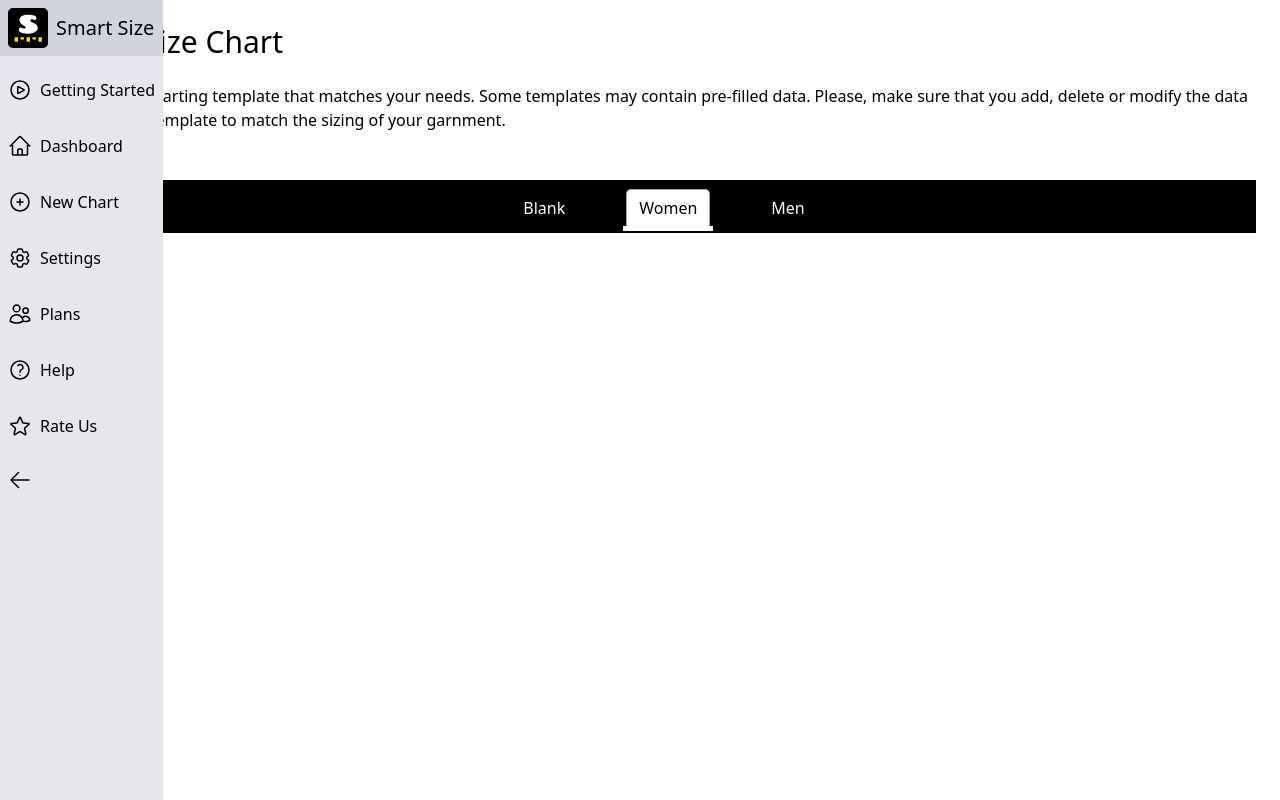
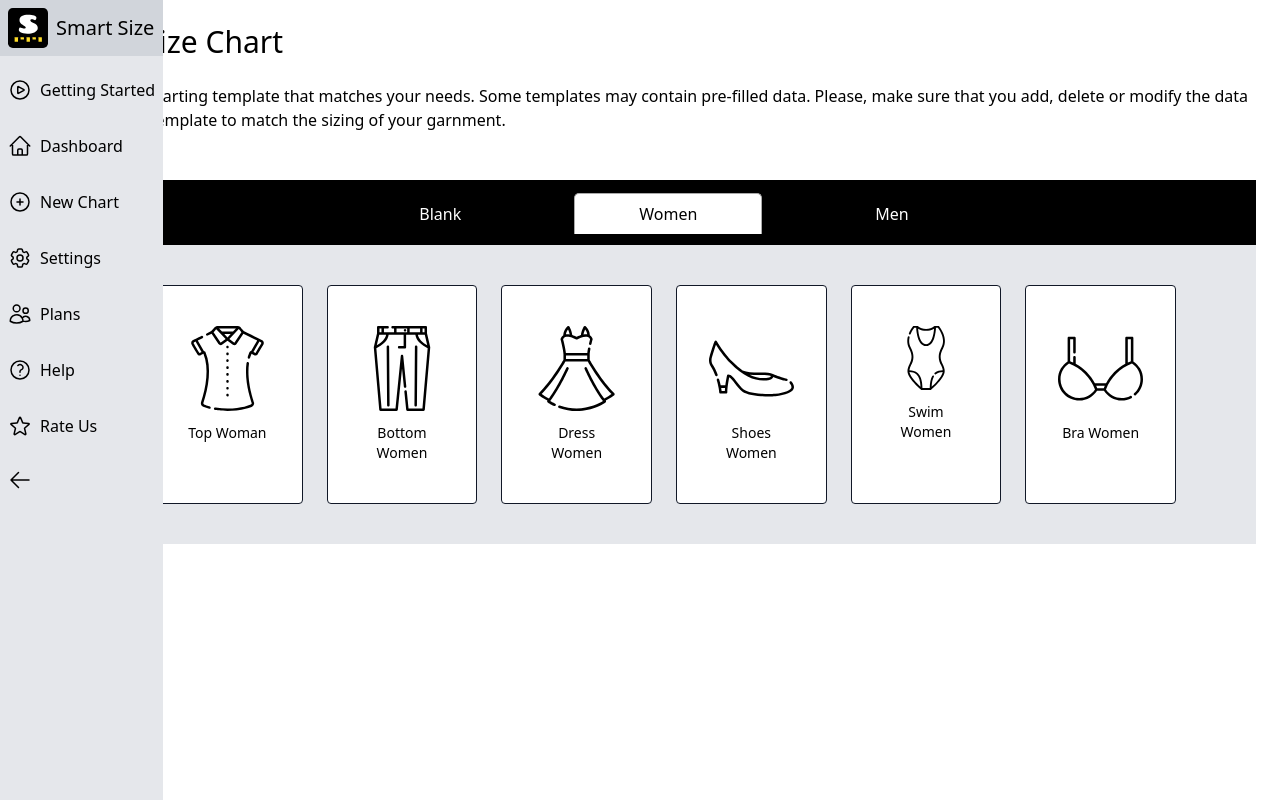
Before and after one commit to gaurabwebdev/explore-polaris, a React (Vite) app: page /new-size-chart in a window 1280 px wide. Both pictures are taken after a click on the tab "Women". Built offline with nearby package versions, Linux system fonts and the light colour scheme.

Commit message:
size slider done

```diff
--- /dev/null
+++ b/src/Components/SizeSilder/SizeSlider.css
@@ -0,0 +1,7 @@
+.category-tab-container > .react-tabs__tab{
+    padding: 0.5rem 4rem !important;
+}
+
+.category-tab-container > .react-tabs__tab--selected::after{
+    content: none;
+}
--- a/src/Components/SizeSilder/SizeSlider.jsx
+++ b/src/Components/SizeSilder/SizeSlider.jsx
@@ -1,6 +1,8 @@
 import React from "react";
 import { Tab, Tabs, TabList, TabPanel } from "react-tabs";
 import "react-tabs/style/react-tabs.css";
+
+import "./SizeSlider.css";
 
 const SizeSlider = () => {
   return (
@@ -8,7 +10,7 @@ const SizeSlider = () => {
       <div>
         <Tabs>
           <TabList
-            className={`flex justify-center items-center gap-12 bg-black py-2 text-white`}
+            className={`flex flex-col md:flex-row justify-center items-center gap-5 md:gap-12 bg-black py-3 text-white category-tab-container`}
           >
             <Tab>
               <p>Blank</p>
@@ -21,13 +23,146 @@ const SizeSlider = () => {
             </Tab>
           </TabList>
           <TabPanel>
-            <div className="px-12 py-3 flex justify-evenly items-center"></div>
+            <div className="px-20 py-10 grid grid-cols-2 md:grid-cols-3 lg:grid-cols-5 gap-6 text-center bg-gray-200">
+              <div className="bg-white border border-gray-900 px-8 py-10 rounded flex flex-col items-center">
+                <img
+                  src="/public/size-slider-img/blank-category/woman.a89832eb.svg"
+                  alt="women-icon"
+                />
+                <p className="text-sm font-medium capitalize mt-3">woman</p>
+              </div>
+              <div className="bg-white border border-gray-900 px-8 py-10 rounded flex flex-col items-center">
+                <img
+                  src="/public/size-slider-img/blank-category/man.aa6a4b32.svg"
+                  alt="men-icon"
+                />
+                <p className="text-sm font-medium capitalize mt-3">men</p>
+              </div>
+              <div className="bg-white border border-gray-900 px-8 py-10 rounded flex flex-col items-center">
+                <img
+                  src="/public/size-slider-img/blank-category/girl.631b4fed.svg"
+                  alt="girl-icon"
+                />
+                <p className="text-sm font-medium capitalize mt-3">girl</p>
+              </div>
+              <div className="bg-white border border-gray-900 px-8 py-10 rounded flex flex-col items-center">
+                <img
+                  src="/public/size-slider-img/blank-category/boy.e7476d7e.svg"
+                  alt="boy-icon"
+                />
+                <p className="text-sm font-medium capitalize mt-3">boy</p>
+              </div>
+              <div className="bg-white border border-gray-900 px-8 py-10 rounded flex flex-col items-center">
+                <img
+                  className="w-16 h-16"
+                  src="/public/size-slider-img/blank-category/ilu_lean.a3c749ad.svg"
+                  alt="blank-icon"
+                />
+                <p className="text-sm font-medium capitalize mt-3">
+                  blank size chart
+                </p>
+              </div>
+            </div>
           </TabPanel>
           <TabPanel>
-            <div className="px-12 py-3"></div>
+            <div className="px-20 py-10 grid grid-cols-2 md:grid-cols-4 lg:grid-cols-6 gap-6 text-center bg-gray-200">
+              <div className="bg-white border border-gray-900 px-8 py-10 rounded flex flex-col items-center">
+                <img
+                  src="/public/size-slider-img/women/woshirt.a52f4469.svg"
+                  alt="top-women-icon"
+                />
+                <p className="text-sm font-medium capitalize mt-3">top woman</p>
+              </div>
+              <div className="bg-white border border-gray-900 px-8 py-10 rounded flex flex-col items-center">
+                <img
+                  src="/public/size-slider-img/women/017-pants.b5cb83f0.svg"
+                  alt="women-pant-icon"
+                />
+                <p className="text-sm font-medium capitalize mt-3">
+                  bottom women
+                </p>
+              </div>
+              <div className="bg-white border border-gray-900 px-8 py-10 rounded flex flex-col items-center">
+                <img
+                  src="/public/size-slider-img/women/042-dress.abe53419.svg"
+                  alt="women-dress-icon"
+                />
+                <p className="text-sm font-medium capitalize mt-3">
+                  dress women
+                </p>
+              </div>
+              <div className="bg-white border border-gray-900 px-8 py-10 rounded flex flex-col items-center">
+                <img
+                  src="/public/size-slider-img/women/029-highheels.f466dc8d.svg"
+                  alt="women-shoes-icon"
+                />
+                <p className="text-sm font-medium capitalize mt-3">
+                  shoes women
+                </p>
+              </div>
+              <div className="bg-white border border-gray-900 px-8 py-10 rounded flex flex-col items-center">
+                <img
+                  className="w-16 h-16"
+                  src="/public/size-slider-img/women/046-swimsuit.a719a34b.svg"
+                  alt="blank-icon"
+                />
+                <p className="text-sm font-medium capitalize mt-3">
+                  swim women
+                </p>
+              </div>
+              <div className="bg-white border border-gray-900 px-8 py-10 rounded flex flex-col items-center">
+                <img
+                  src="/public/size-slider-img/women/035-brassiere.03fa33c2.svg"
+                  alt="blank-icon"
+                />
+                <p className="text-sm font-medium capitalize mt-3">bra women</p>
+              </div>
+            </div>
           </TabPanel>
           <TabPanel>
-            <div className="px-12 py-3"></div>
+            <div className="px-20 py-10 grid grid-cols-2 md:grid-cols-3 lg:grid-cols-5 gap-6 text-center bg-gray-200">
+              <div className="bg-white border border-gray-900 px-8 py-10 rounded flex flex-col items-center">
+                <img
+                  src="/public/size-slider-img/men/023-polo.a8898ee5.svg"
+                  alt="polo-men-icon"
+                />
+                <p className="text-sm font-medium capitalize mt-3">polo men</p>
+              </div>
+              <div className="bg-white border border-gray-900 px-8 py-10 rounded flex flex-col items-center">
+                <img
+                  src="/public/size-slider-img/men/045-shirt.e4e42b7d.svg"
+                  alt="men-shirt-icon"
+                />
+                <p className="text-sm font-medium capitalize mt-3">shirt men</p>
+              </div>
+              <div className="bg-white border border-gray-900 px-8 py-10 rounded flex flex-col items-center">
+                <img
+                  src="/public/size-slider-img/men/004-blazer.5e36e04f.svg"
+                  alt="men-jacket-icon"
+                />
+                <p className="text-sm font-medium capitalize mt-3">
+                  jacket men
+                </p>
+              </div>
+              <div className="bg-white border border-gray-900 px-8 py-10 rounded flex flex-col items-center">
+                <img
+                  src="/public/size-slider-img/men/017-pants.b5cb83f0.svg"
+                  alt="women-pants-icon"
+                />
+                <p className="text-sm font-medium capitalize mt-3">
+                  bottom men
+                </p>
+              </div>
+              <div className="bg-white border border-gray-900 px-8 py-10 rounded flex flex-col items-center">
+                <img
+                  src="/public/size-slider-img/men/027-shoes.98f568ac.svg"
+                  alt="shoes-icon"
+                />
+                <p className="text-sm font-medium capitalize mt-3">
+                  shoes icon
+                </p>
+              </div>
+            </div>
           </TabPanel>
         </Tabs>
       </div>
```
